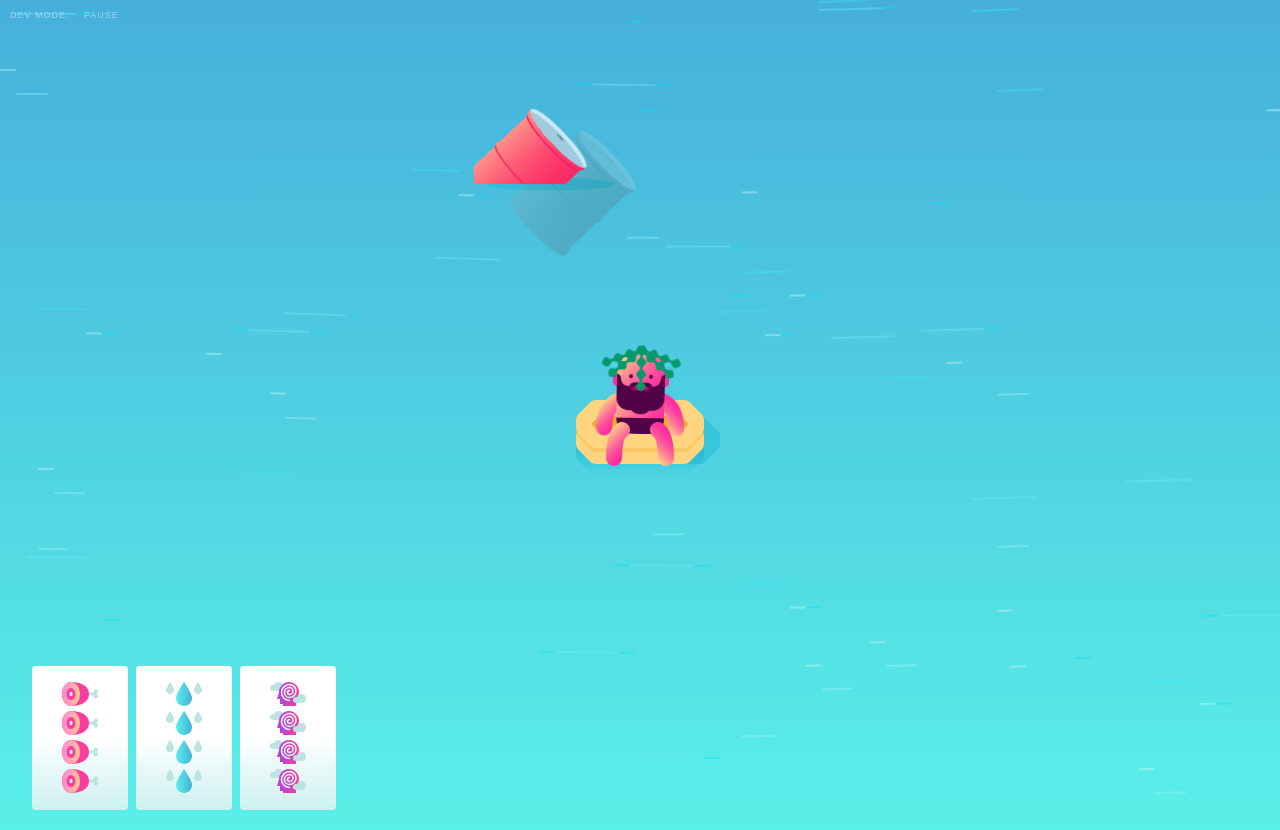
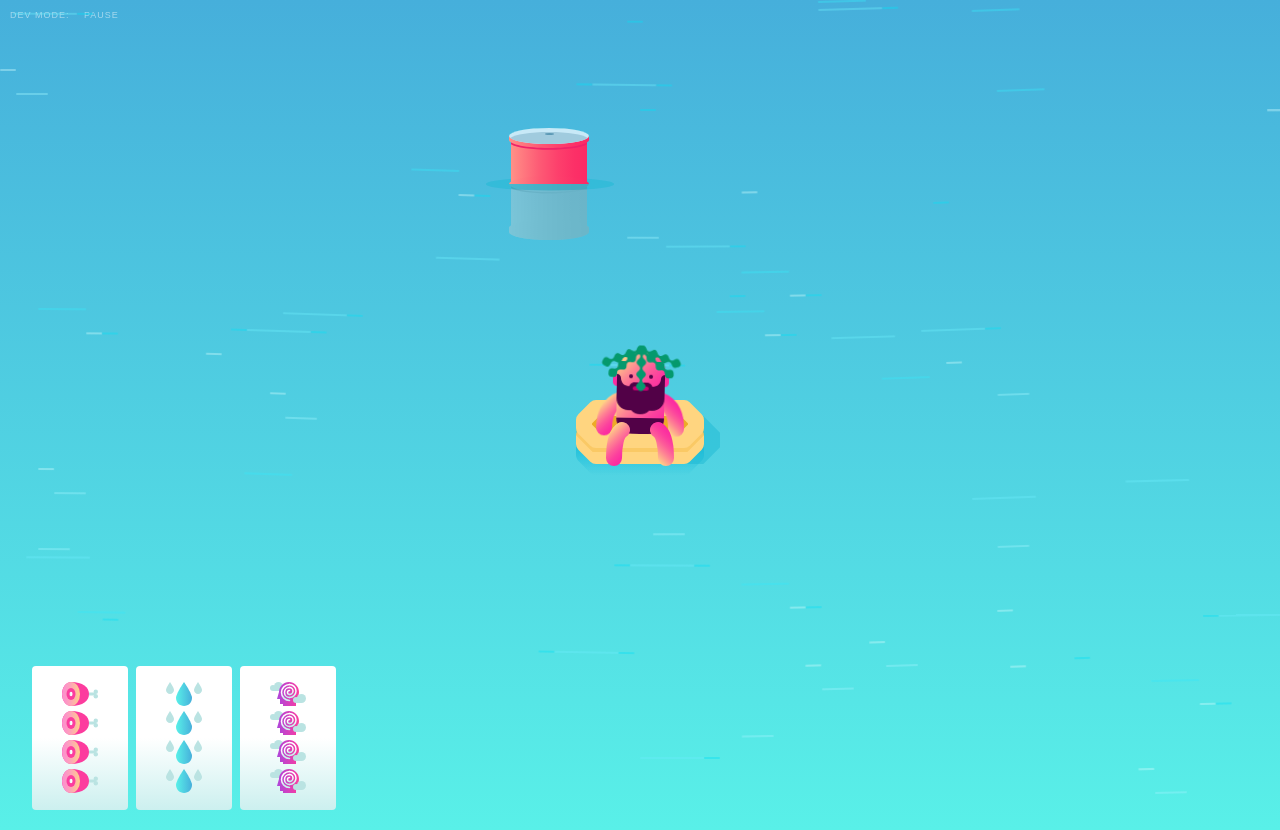
Before and after one commit to jakefleming/GPGP, a browser extension: page app/index.html in a window 1280 px wide. Shown: the top 830 px of the page. Drawn offline with Linux system fonts and the light colour scheme.

Commit message:
rigging futility

```diff
--- a/app/index.html
+++ b/app/index.html
@@ -65,19 +65,37 @@
     </div>
   </div>
 
-  <div class="object-container object-container--lg object-container--oil-barrel bob-heavy rotate-45">
-    <div class="object-submerged-mask">
-      <div class="object-rig-bob">
-        <div class="object-rig-rotate">
+  <!-- <div class="object-container object-container--lg object-container--oil-barrel bob-heavy rotate-45">
+    <div class="object-rig">
+      <div class="object-rig__bob">
+        <div class="object-rig__rotate">
+          <div class="object-mask">
+            <div class="object"></div>
+          </div>
+          <div class="object-shadow"></div>
           <div class="object-submerged"></div>
         </div>
       </div>
     </div>
+  </div> -->
+
+  <div class="object-container object-container--lg object-container--oil-barrel bob-heavy rotate-45">
+    <div class="object-rig">
+      <div class="object-mask">
+        <div class="object-rig__bob">
+          <div class="object-rig__rotate">
+            <div class="object"></div>
+          </div>
+        </div>
+      </div>
+    </div>
     <div class="object-shadow"></div>
-    <div class="object-mask">
-      <div class="object-rig-bob">
-        <div class="object-rig-rotate">
-          <div class="object"></div>
+    <div class="object-rig">
+      <div class="object-submerged-mask">
+        <div class="object-rig__bob">
+          <div class="object-rig__rotate">
+            <div class="object-submerged"></div>
+          </div>
         </div>
       </div>
     </div>
--- a/src/scss/playground/_animations.scss
+++ b/src/scss/playground/_animations.scss
@@ -8,65 +8,7 @@
 }
 
 
-//setting up animations for raft
-.animated {
-  animation-fill-mode: both;
-  animation-timing-function: ease-in-out;
-}
 
-.animated.infinite {
-  animation-iteration-count: infinite;
-}
-
-@keyframes raft-bob {
-  0% {
-    transform: translate(0, 4px) rotate(-1deg);
-  }
-
-  50% {
-    transform: translate(0, -4px) rotate(1deg);
-  }
-
-  100% {
-    transform: translate(0, 4px) rotate(-1deg);
-  }
-}
-
-
-
-@keyframes character-sway {
-  0% {
-    transform: translateX(-50%) rotate(1deg);
-  }
-
-  50% {
-    transform: translateX(-50%) rotate(-1deg);
-  }
-
-  100% {
-    transform: translateX(-50%) rotate(1deg);
-  }
-}
-
-@keyframes character-head-sway {
-  0% {
-    transform: translate(-50%, 0) rotate(3deg);
-  }
-
-  25% {
-    transform: translate(-50%, 1px) rotate(-2deg);
-  }
-  50% {
-    transform: translate(-50%, 0) rotate(3deg);
-  }
-  75% {
-    transform: translate(-50%, 1px) rotate(-2deg);
-  }
-
-  100% {
-    transform: translate(-50%, 0) rotate(3deg);
-  }
-}
 
 @keyframes bob-heavy {
   0% {
@@ -92,7 +34,7 @@
   }
 
   100% {
-    transform: rotate(45deg);
+    transform: rotate(4deg);
   }
 }
 
--- /dev/null
+++ b/src/scss/playground/_gpgpCharacter.scss
@@ -0,0 +1,59 @@
+//setting up animations for raft
+.animated {
+  animation-fill-mode: both;
+  animation-timing-function: ease-in-out;
+}
+
+.animated.infinite {
+  animation-iteration-count: infinite;
+}
+
+@keyframes raft-bob {
+  0% {
+    transform: translate(0, 4px) rotate(-1deg);
+  }
+
+  50% {
+    transform: translate(0, -4px) rotate(1deg);
+  }
+
+  100% {
+    transform: translate(0, 4px) rotate(-1deg);
+  }
+}
+
+
+
+@keyframes character-sway {
+  0% {
+    transform: translateX(-50%) rotate(1deg);
+  }
+
+  50% {
+    transform: translateX(-50%) rotate(-1deg);
+  }
+
+  100% {
+    transform: translateX(-50%) rotate(1deg);
+  }
+}
+
+@keyframes character-head-sway {
+  0% {
+    transform: translate(-50%, 0) rotate(3deg);
+  }
+
+  25% {
+    transform: translate(-50%, 1px) rotate(-2deg);
+  }
+  50% {
+    transform: translate(-50%, 0) rotate(3deg);
+  }
+  75% {
+    transform: translate(-50%, 1px) rotate(-2deg);
+  }
+
+  100% {
+    transform: translate(-50%, 0) rotate(3deg);
+  }
+}
--- /dev/null
+++ b/src/scss/playground/_gpgpObjectBase.scss
@@ -0,0 +1,159 @@
+/* <div class="object-container object-container--lg object-container--oil-barrel bob-heavy rotate-45">
+    <div class="object-rig">
+      <div class="object-rig__bob">
+        <div class="object-rig__rotate">
+          <div class="object-mask">
+            <div class="object"></div>
+          </div>
+          <div class="object-shadow"></div>
+          <div class="object-submerged"></div>
+        </div>
+      </div>
+    </div>
+  </div> */
+
+$size-xs: 32;
+$size-sm: 48;
+$size-md: 96;
+$size-lg: 128;
+$size-xl: 256;
+
+
+//put this into a mixin file eventually
+@mixin square($number) {
+  height: $number + px;
+  width: $number + px;
+}
+
+
+
+//debugging
+
+
+
+//base object container setup
+.object-container {
+  position: absolute;
+}
+
+//sizes for object container
+.object-container--xs {
+  .object {
+    background-position: 50% ($size-xs/2)+px;
+  }
+  @include square($size-xs);
+}
+.object-container--sm {
+  .object {
+    background-position: 50% ($size-sm/2)+px;
+  }
+  @include square($size-sm);
+}
+.object-container--md {
+  .object {
+    background-position: 50% ($size-md/2)+px;
+  }
+  @include square($size-md);
+}
+.object-container--lg {
+  .object {
+    background-position: 50% ($size-lg/2)+px;
+  }
+  @include square($size-lg);
+}
+.object-container--xl {
+  .object {
+    background-position: 50% ($size-xl/2)+px;
+  }
+  @include square($size-xl);
+}
+
+
+
+//object rig setup
+.object-rig {
+  height: 100%;
+  position: absolute;
+  width: 100%;
+}
+.object-rig__bob, .object-rig__rotate {
+  height: 100%;
+  left: 0;
+  position: absolute;
+  top: 0;
+  width: 100%;
+}
+
+
+
+//base object setup
+.object {
+  background-size: 75% 100%;
+  background-repeat: no-repeat;
+  height: 100%;
+  left: 0;
+  position: absolute;
+  top: 0;
+  transition: all 1s;
+  width: 100%;
+  z-index: 2;
+}
+
+
+
+//masking the object
+.object-mask {
+  height: 100%;
+  left: -25%;
+  position: absolute;
+  top: -50%;
+  width: 150%;
+}
+
+
+
+//generating a silhouette of the object
+.object-submerged {
+  background-size: 100%;
+  background-position: top center;
+  background-repeat: no-repeat;
+  height: 100%;
+  left: 0;
+  position: absolute;
+  top: 0;
+  transition: all 1s;
+  width: 100%;
+  z-index: 0;
+}
+
+
+
+//shadow setup
+.object-shadow {
+  width: 100%;
+  height: 10%;
+  background: #1EB9D4;
+  border-radius: 50%;
+  top: 50%;
+  transform: translateY(-50%);
+  mix-blend-mode: multiply;
+  opacity: .5;
+  position: absolute;
+  z-index: 1;
+}
+
+
+
+//object types
+
+
+//object states
+.object-container:hover {
+  cursor: pointer;
+  .object {
+    filter: brightness(1.5) saturate(2);
+  }
+  .object-submerged {
+    filter: grayscale(100%) opacity(.2) brightness(2) drop-shadow(0 0 10px white)!important;
+  }
+}
--- /dev/null
+++ b/src/scss/playground/_gpgpObjectTypes.scss
@@ -0,0 +1,8 @@
+.object-container.object-container--oil-barrel {
+  .object, .object-submerged {
+    background-image: url(../../assets/img/objects/object_oil-barrel.svg);
+  }
+  .object-submerged {
+    filter: grayscale(100%) opacity(.2) brightness(1) drop-shadow(0 0 0 white);
+  }
+}
--- a/src/scss/playground/_objects.scss
+++ b/src/scss/playground/_objects.scss
@@ -66,12 +66,6 @@
   position: absolute;
 }
 
-.object {
-  height: 100%;
-  width: 100%;
-  z-index: 0;
-}
-
 .object-shadow {
   width: 100%;
   height: 10%;
@@ -85,7 +79,7 @@
   transition: 1s all;
 }
 
-.object-submerged-mask {
+.object-rig {
   height: 50%;
   width: 100%;
   z-index: 1;
@@ -107,9 +101,11 @@
 .object {
   background-size: cover;
   background-position: top center;
-  position: absolute;
   top: 15%;
   left: 9%;
+  height: 100%;
+  width: 100%;
+  z-index: 2;
 }
 
 .object-rig-bob, .object-rig-rotate {
--- a/src/scss/style.scss
+++ b/src/scss/style.scss
@@ -51,4 +51,6 @@
 @import 'playground/_gpgpWaves.scss';
 @import 'playground/_gpgpPlayground.scss';
 @import 'playground/_animations.scss';
-@import 'playground/_objects.scss';
+@import 'playground/_gpgpCharacter.scss';
+@import 'playground/_gpgpObjectBase.scss';
+@import 'playground/_gpgpObjectTypes.scss';
```
Also changed, not shown: app/assets/css/style.css, app/assets/css/style.min.css.
